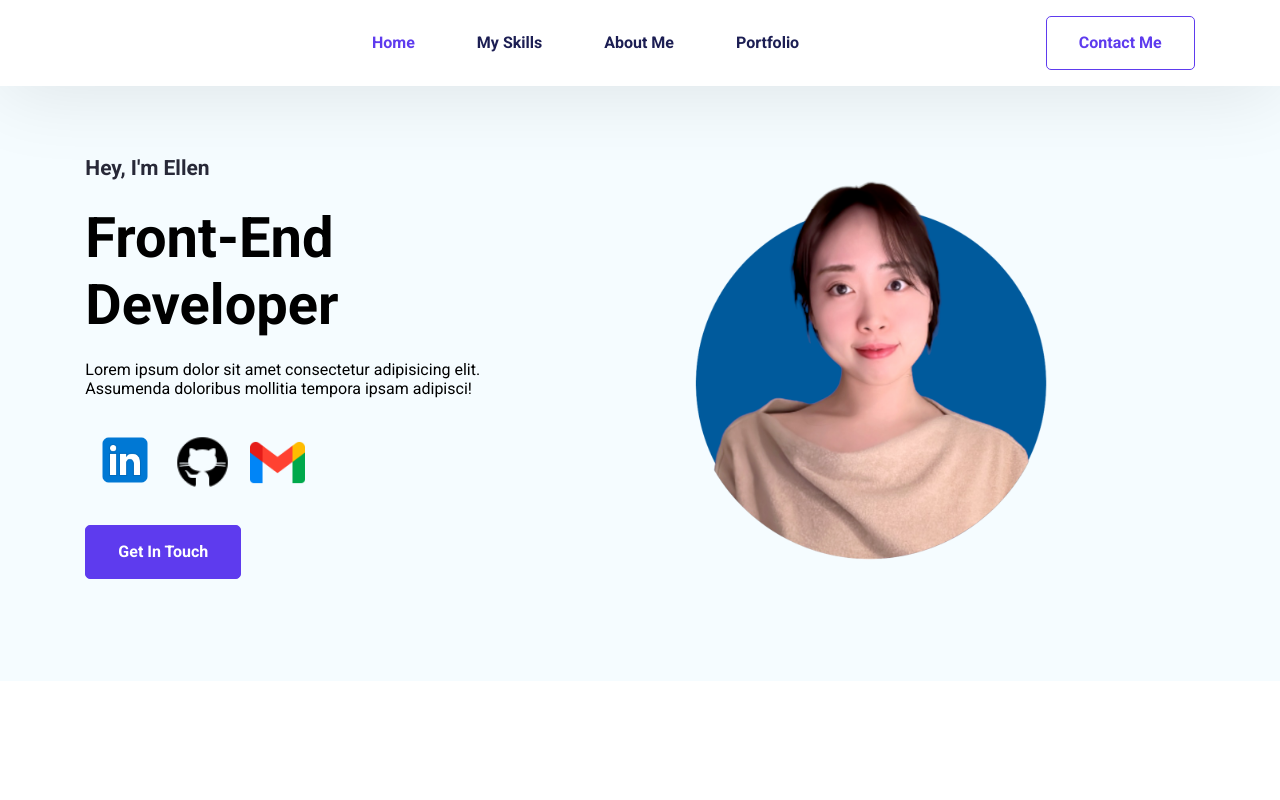
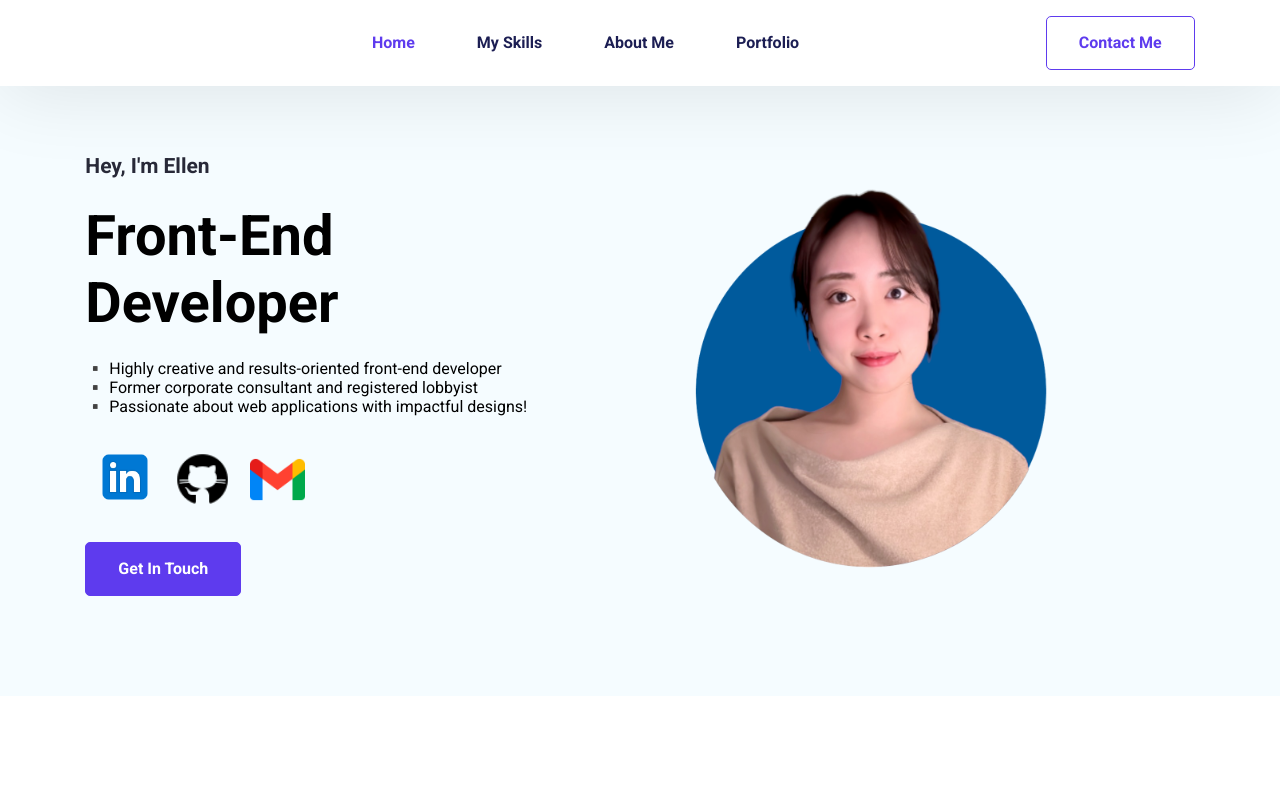
Before and after one commit to ellen3128/portfolio_updated, a React (Create React App) app: page / in a window 1280 px wide. Shown: the top 800 px of the page. Built offline with nearby package versions, Linux system fonts and the light colour scheme.

Commit message:
updates hero intro contents

```diff
--- a/src/Pages/Home/HeroSection.jsx
+++ b/src/Pages/Home/HeroSection.jsx
@@ -13,18 +13,30 @@ export default function HeroSection() {
             Developer
           </h1>
           <p className="hero--section-description">
-            Lorem ipsum dolor sit amet consectetur adipisicing elit.
-            <br /> Assumenda doloribus mollitia tempora ipsam adipisci!
+            ▪️ Highly creative and results-oriented front-end developer
+            <br />
+            ▪️ Former corporate consultant and registered lobbyist
+            <br />
+            ▪️ Passionate about web applications with impactful designs!
           </p>
+
           <div className="contact--link--icons">
-            <a href="https://www.linkedin.com/in/hyunellenpark1/" target="_blank" rel="noopener noreferrer">
+            <a
+              href="https://www.linkedin.com/in/hyunellenpark1/"
+              target="_blank"
+              rel="noopener noreferrer"
+            >
               <img
                 style={{ width: "60px", height: "60px", margin: "10px" }}
                 src={linkedinIcon}
                 alt="LinkedIn Icon"
               />
             </a>
-            <a href="https://github.com/ellen3128" target="_blank" rel="noopener noreferrer">
+            <a
+              href="https://github.com/ellen3128"
+              target="_blank"
+              rel="noopener noreferrer"
+            >
               <img
                 style={{ width: "55px", height: "55px", margin: "10px" }}
                 src={githubIcon}
@@ -33,7 +45,8 @@ export default function HeroSection() {
             </a>
             <a
               href="https://mail.google.com/mail/?view=cm&source=mailto&to=ellenpark3128@gmail.com"
-              target="_blank" rel="noopener noreferrer"
+              target="_blank"
+              rel="noopener noreferrer"
             >
               <img
                 style={{ width: "55px", height: "55px", margin: "10px" }}
```
